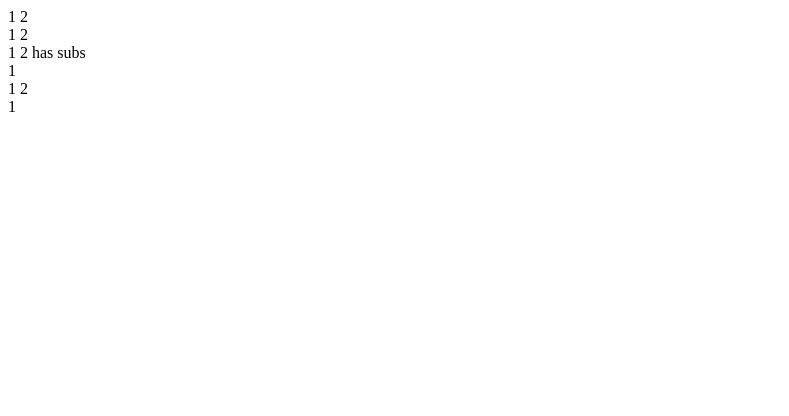
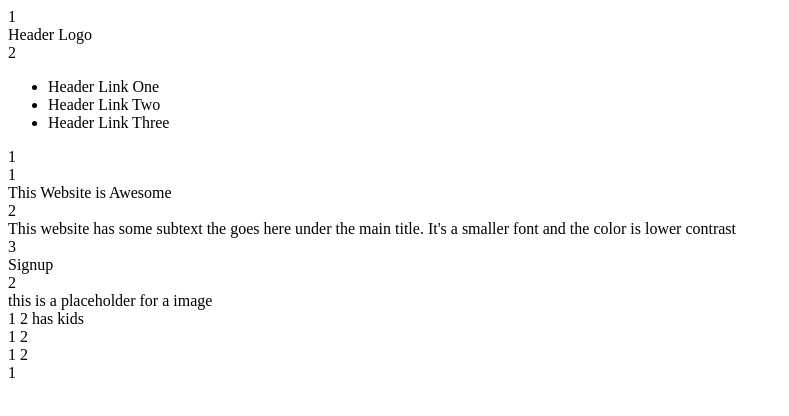
Before and after one commit to Amack2/Odin-Landingpage, a plain HTML site: page index.html in a window 1280 px wide. Shown: the whole page, without its empty margins (0-789 px from the left). Drawn offline with Linux system fonts and the light colour scheme.

Commit message:
Add subcontainers for first two divs in index.html

```diff
--- a/index.html
+++ b/index.html
@@ -11,19 +11,33 @@
 
 <body>
     <div class="HeadingContainer">
-        1
-        2
+        1 <div class="HeaderLeft">Header Logo</div>
+        2 <div class="HeaderRight">
+            <ul>
+                <li>Header Link One</li>
+                <li>Header Link Two</li>
+                <li>Header Link Three</li>
+            </ul>
+        </div>
     </div>
     <div class="SecondContainer">
-        1
-        2
+        1 <div class="SecondContainerChildLeft">
+            1 <div class="SecondContainerChildLeftTitle"> This Website is Awesome</div>
+            2 <div class="SecondContainerChildLeftBody"> This website has some subtext the goes here under the main
+                title. It's a smaller font and the color is lower contrast</div>
+            3 <div class="SecondContainerButton"> Signup
+                <!---some code to make a button-->
+            </div>
+        </div>
+        2 <div class="ImagePlaceholder">this is a placeholder for a image</div>
     </div>
     <div class="ThirdContainer">
         1
-        2 has subs
+        2 has kids
     </div>
     <div class="FouthContainer">
         1
+        2
     </div>
     <div class="FifthContainer">
         1
```
